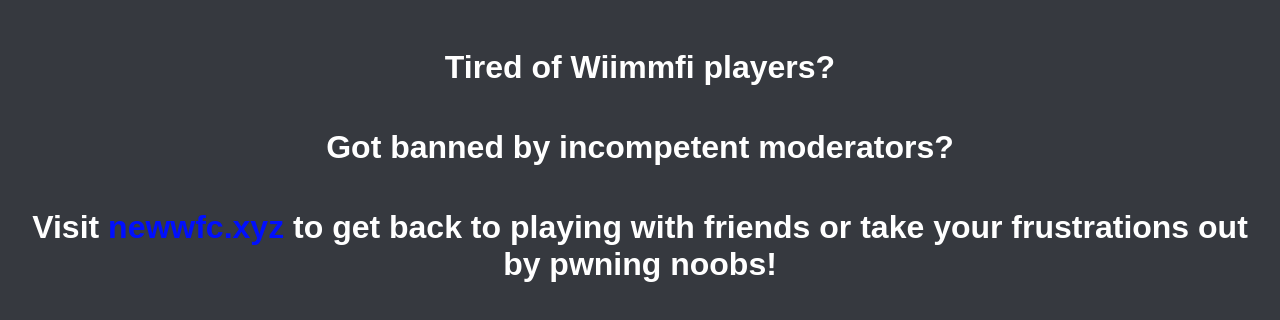
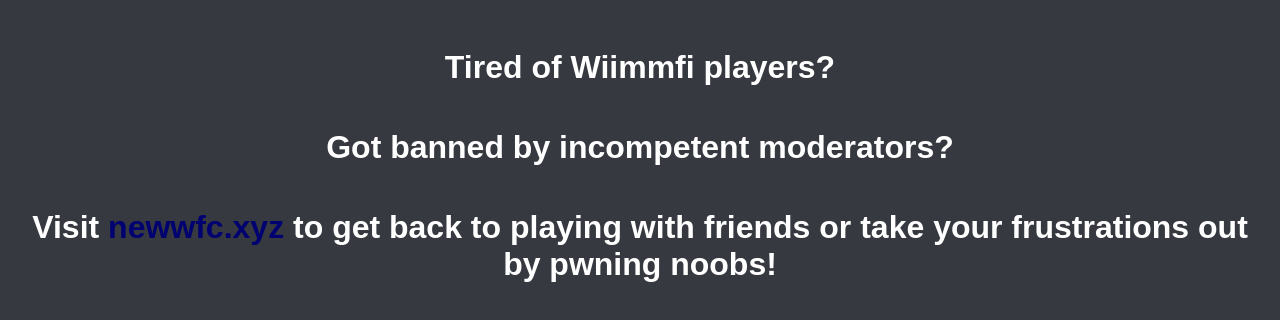
Before and after one commit to Maritoguionyo/wiimmfi.github.io, a plain HTML site: page index.html in a window 1280 px wide. Drawn offline with Linux system fonts and the light colour scheme.

Commit message:
Update index.html

```diff
--- a/index.html
+++ b/index.html
@@ -15,7 +15,7 @@
             padding: 20px;
         }
         a {
-            color: #000fff;
+            color: #000070;
             text-decoration: none;
         }
     </style>
```
